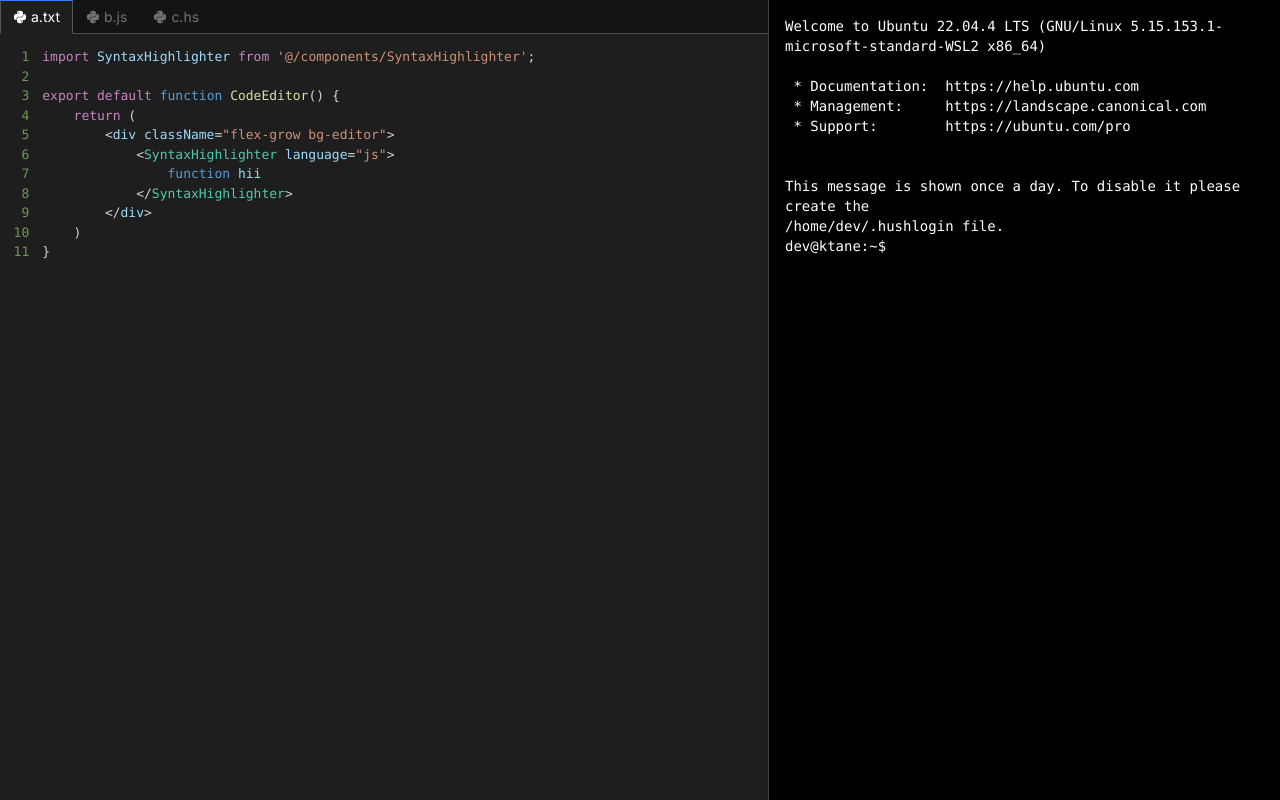
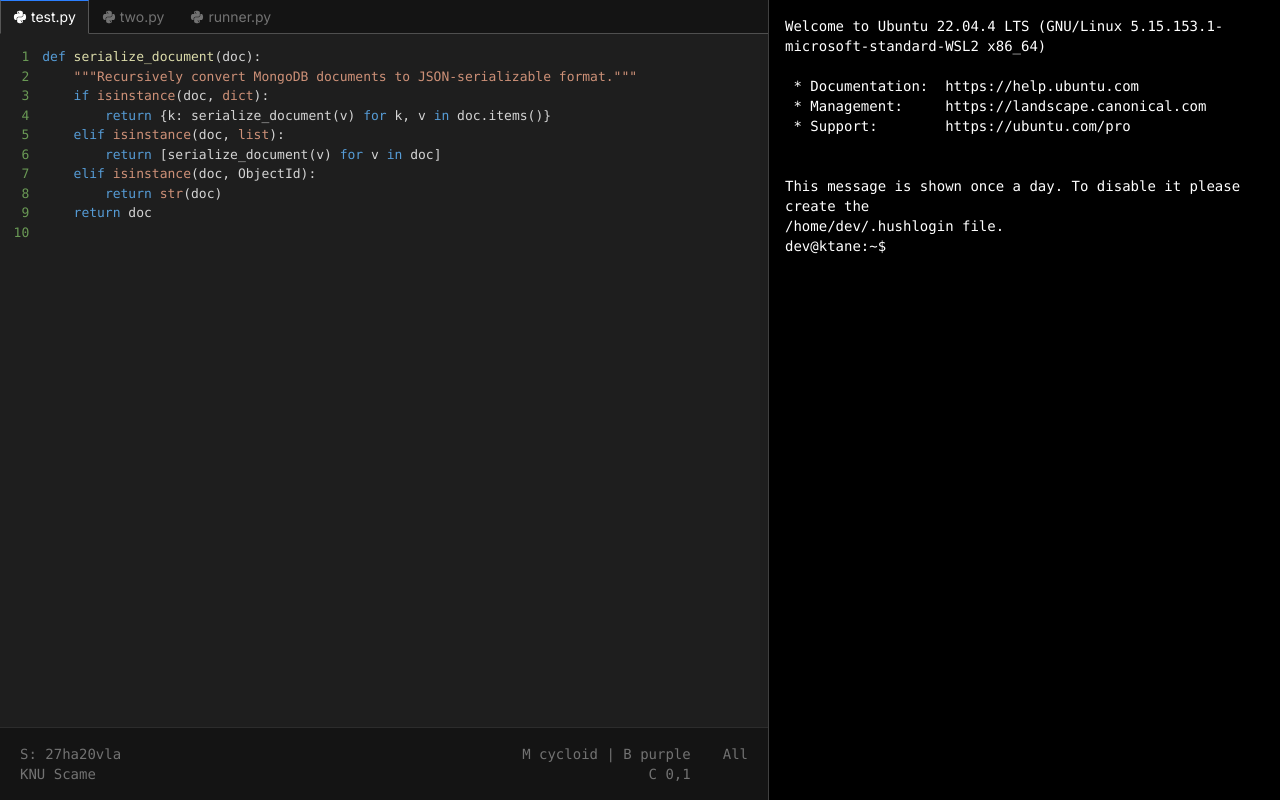
Before and after one commit to ky28059/ktane, a Next.js app in the folder client/: page /game/1 in a window 1280 px wide. Built offline with nearby package versions, Linux system fonts and the light colour scheme.

Commit message:
Python highlighting, add bottom info bar

```diff
--- a/client/app/game/[id]/CodeEditor.tsx
+++ b/client/app/game/[id]/CodeEditor.tsx
@@ -10,7 +10,7 @@ import FileBar from '@/app/game/[id]/FileBar';
 export default function CodeEditor() {
     const [code, setCode] = useState(ex);
 
-    const files = ['a.txt', 'b.js', 'c.hs'];
+    const files = ['test.py', 'two.py', 'runner.py'];
     const [selected, setSelected] = useState(files[0]);
 
     return (
@@ -21,7 +21,7 @@ export default function CodeEditor() {
                 setSelected={setSelected}
             />
 
-            <div className="bg-editor relative h-full">
+            <div className="bg-editor relative flex-grow overflow-y-auto">
                 {/* Hack: invisible textarea to capture user input */}
                 <textarea
                     className="absolute p-[1em] inset-0 text-[13px] font-[Menlo,_Monaco,_Consolas,_'Andale_Mono',_'Ubuntu_Mono',_'Courier_New',_monospace] ml-[29.25px] outline-none text-transparent caret-white resize-none"
@@ -30,22 +30,35 @@ export default function CodeEditor() {
                     spellCheck={false}
                 />
 
-                <SyntaxHighlighter language="javascript">
+                <SyntaxHighlighter language="python">
                     {code}
                 </SyntaxHighlighter>
+            </div>
+
+            <div className="flex gap-8 bg-filebar text-white/40 py-4 px-5 font-mono text-sm border-t border-white/10">
+                <div>
+                    <p>S: 27ha20vla</p>
+                    <p>KNU Scame</p>
+                </div>
+                <div className="text-right ml-auto">
+                    <p>M cycloid | B purple</p>
+                    <p>C 0,1</p>
+                </div>
+                <div>
+                    All
+                </div>
             </div>
         </div>
     )
 }
 
-const ex = `import SyntaxHighlighter from '@/components/SyntaxHighlighter';
-
-export default function CodeEditor() {
-    return (
-        <div className="flex-grow bg-editor">
-            <SyntaxHighlighter language="js">
-                function hii
-            </SyntaxHighlighter>
-        </div>
-    )
-}`
+const ex = `def serialize_document(doc):
+    """Recursively convert MongoDB documents to JSON-serializable format."""
+    if isinstance(doc, dict):
+        return {k: serialize_document(v) for k, v in doc.items()}
+    elif isinstance(doc, list):
+        return [serialize_document(v) for v in doc]
+    elif isinstance(doc, ObjectId):
+        return str(doc)
+    return doc
+`
```
